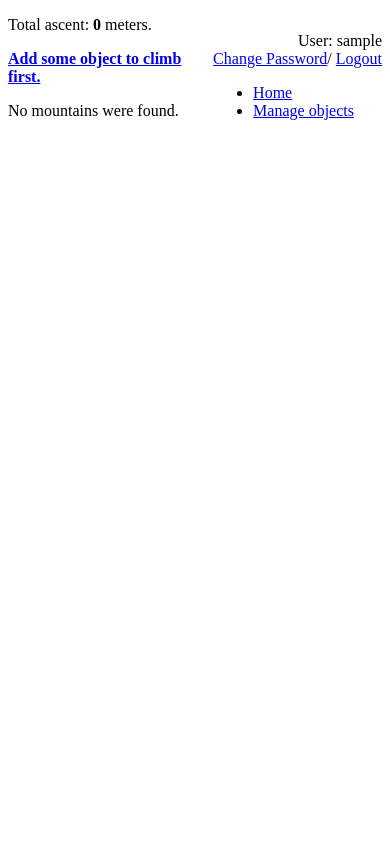
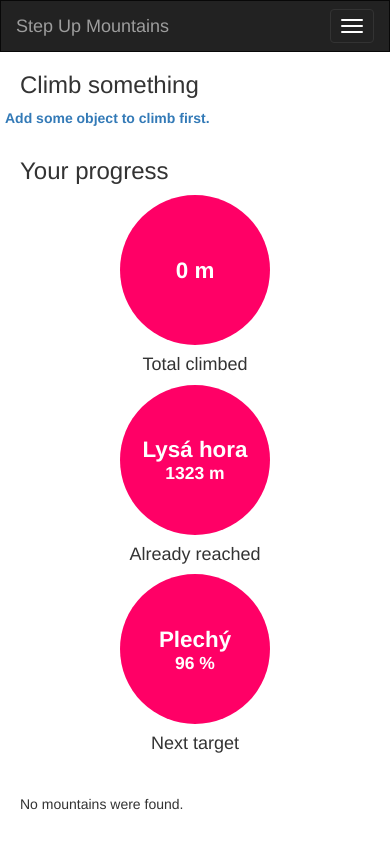
Before and after one commit to sedlar/step-up-mountains, a Django app: page / in a window 390 px wide. Run offline with Django 3.2, Linux system fonts and the light colour scheme; the visitor is signed in with stand-in values (Sample User, id 1); data that the repository does not hold is empty; some libraries are stand-ins or nearby versions.

Commit message:
Incorporated style into mounain_list view

```diff
--- a/stepupmountains/models.py
+++ b/stepupmountains/models.py
@@ -8,9 +8,7 @@ class Mountain(models.Model):
     elevation = models.IntegerField()
     comment = models.CharField(max_length=1000)
     def is_climbed(self, ascent):
-        if ascent >= self.elevation:
-            return 'Climbed'
-        return 'NotClimbed'
+        return ascent >= self.elevation
 
     def __str__(self):
         return self.name + ' (' + str(self.elevation) + ' m.n.m.)'
--- a/stepupmountains/static/stepupmountains/style.css
+++ b/stepupmountains/static/stepupmountains/style.css
@@ -1,16 +1,77 @@
-table {
-    border-collapse: collapse;
+.main {
+    padding: 0 20px 20px 20px;
+    margin-top: -20px;
 }
 
-table, th, td {
-    border: 1px solid black;
+.elevation {
+    text-align: right;
+}
+.table-striped > tbody > tr.climbed {
+    background-color: #C2F3A4;
+}
+.table-striped > tbody > tr.climbed:nth-of-type(2n+1) {
+    background-color: #A6D18C;
+}
+.teaser {
+    margin-bottom: 30px;
+}
+.highlight {
+    background-color: #F06;
+    width: 150px;
+    height: 150px;
+    border-radius: 75px;
+    text-align: center;
+    line-height: 150px;
+    margin-left: auto;
+    margin-right: auto;
+}
+.highlight div {
+    display: inline-block;
+    vertical-align: middle;
+    line-height: normal;
+}
+.highlight strong {
+    display: block;
+    font-size: 160%;
+    color: #fff;
+}
+.highlight small {
+    color: #fff;
+    font-size: 125%;
+    font-weight: bold;
+}
+h4 {
+    text-align: center;
+}
+.table > tbody > tr.expander > td {
+    padding: 0;
+}
+.expander button {
+    width: 100%;
+    margin: 0;
 }
 
-#even_Climbed { background-color: #00CC00 }
-#odd_Climbed { background-color: #009900 }
-#even_NotClimbed { background-color: #CCCCCC }
-#odd_NotClimbed { background-color: #AAAAAA }
+.button-bar button {
+    width: 100%;
+    margin-bottom: 15px;
+}
 
-#account { text-align: right }
-#side { float: right; }
-#elevation { text-align: right }
+@media (max-width: 768px) {
+    .comment {
+        text-align: center;
+    }
+}
+@media (max-width: 992px) and (min-width: 768px) {
+    .teaser .col-sm-6:not(:last-child) {
+        margin-bottom: -75px;
+    }
+    .teaser .col-sm-6:last-child {
+        clear: both;
+        margin-left: auto;
+        margin-right: auto;
+        float: none;
+    }
+}
+form {
+    margin-bottom: 30px;
+}
--- a/stepupmountains/templates/stepupmountains/base_generic.html
+++ b/stepupmountains/templates/stepupmountains/base_generic.html
@@ -2,36 +2,54 @@
 <html lang="en">
 <head>
     {% load staticfiles %}
-    <link rel="stylesheet" type="text/css" href="{% static 'stepupmountains/style.css' %}" />
-    <title>{% block title %}My amazing site{% endblock %}</title>
+    <meta charset=utf-8>
+    <meta http-equiv="X-UA-Compatible" content="IE=edge">
+    <meta name="viewport" content="width=device-width, initial-scale=1">
+    <title>{% block title %}Step Up Mountains{% endblock %}</title>
+    <link rel="stylesheet" href="https://maxcdn.bootstrapcdn.com/bootstrap/3.3.2/css/bootstrap.min.css">
+    <link rel="stylesheet" href="{% static "stepupmountains/style.css" %}" type="text/css" media="screen" charset="utf-8">
 </head>
 
 <body>
-<div id="side">
-    <div id="account">
-{% if user.is_authenticated %}
-	<p>User: {{ user.get_username }}<br />
-	<a href="{% url 'stepupmountains:accounts:change_password' %}">Change Password</a>/
-    <a href="{% url 'stepupmountains:accounts:django.contrib.auth.views.logout' %}">Logout</a></p>
-{% else %}
-	<p><a href="{% url 'stepupmountains:accounts:login' %}">Login</a></p>
-	<p><a href="{% url 'stepupmountains:accounts:register' %}">Register</a></p>
-{% endif %}
+    <div class="navbar navbar-inverse">
+        <div class="container-fluid">
+            <div class="navbar-header">
+                <button class="navbar-toggle collapsed" data-target="#navbar" data-toggle="collapse" type="button">
+                    <span class="sr-only">Toggle navigation</span>
+                    <span class="icon-bar"></span>
+                    <span class="icon-bar"></span>
+                    <span class="icon-bar"></span>
+                </button>
+                <a href="{% url 'stepupmountains:mountain_list' %}" class="navbar-brand">Step Up Mountains</a>
             </div>
-    <div id="sidebar">
-        {% block sidebar %}
-        <ul>
-            <li><a href="/">Home</a></li>
+            <div id="navbar" class="navbar-collapse collapse">
+                <ul class="nav navbar-nav">
                     {% if user.is_authenticated %}
                     <li><a href="{% url 'stepupmountains:manageobjects:manageobjects' %}">Manage objects</a></li>
                     {% endif %}
                 </ul>
-        {% endblock %}
+            {% if user.is_authenticated %}
+                <ul class="nav navbar-nav navbar-right">
+                    <li><a href="{% url 'stepupmountains:accounts:change_password' %}">Change password</a></li>
+                    <li><a href="{% url 'stepupmountains:accounts:django.contrib.auth.views.logout' %}">Log out</a></li>
+                </ul>
+            {% endif %}
+            </div>
         </div>
     </div>
 
-    <div id="content">
-        {% block content %}{% endblock %}
+    <div class="container-fluid">
+
+        <div class="row">
+
+            <div class="col-sm-12 main">
+                {% block content %}
+                {% endblock content %}
             </div>
+        </div><!-- .row -->
+    </div><!-- .container-fluid -->
 </body>
 </html>
+
+<!---{#% url 'stepupmountains:accounts:login' %}
+{#% url 'stepupmountains:accounts:register' %}---!>
--- a/stepupmountains/templates/stepupmountains/mountain_list.html
+++ b/stepupmountains/templates/stepupmountains/mountain_list.html
@@ -1,30 +1,92 @@
 {% extends "stepupmountains/base_generic.html" %}
 {% block title %}Step Up Mountains - Mountain's list{% endblock %}
 {% block content %}
+    <h3>Climb something</h3>
     {% if user.is_authenticated %}
-	<p>Total ascent: <b>{{ total_climbed }}</b> meters.</p>
-{% endif %}
+        <div class="row button-bar">
         {% if object_list %}
             {% for object in object_list %}
+                <div class="col-xs-6 col-sm-4 col-md-3 col-lg-2">
                     <form action="{% url 'stepupmountains:climb_object' %}" method="POST">
                     {% csrf_token %}
                     <input type="hidden" name="climbed_object" id="climbed_object" value="{{ object.id }}" />
-		<input type="submit" name="Climb" id="climb_button" value="Climb {{ object.name }}" />
+                    <input type="submit" name="Climb" class="btn btn-lg btn-default" value="{{ object.name }}" />
                     </form>
+                </div>
             {% endfor %}
         {% else %}
-	{% if user.is_authenticated %}
             <p><b><a href="{% url 'stepupmountains:manageobjects:add' %}">Add some object to climb first.</a></b></p>
         {% endif %}
+        </div>
+
+        <h3>Your progress</h3>
+
+        <div class="row teaser">
+            <div class="col-sm-4">
+                <div class="highlight">
+                    <div>
+                        <strong>{{ total_climbed }}&nbsp;m</strong>
+                    </div>
+                </div>
+                <h4>Total climbed</h4>
+            </div>
+            <div class="col-sm-4">
+                <div class="highlight">
+                    <div>
+                        <strong>Lysá hora</strong>
+                        <small>1323&nbsp;m</small>
+                    </div>
+                </div>
+                <h4>Already reached</h4>
+            </div>
+            <div class="col-sm-4">
+                <div class="highlight">
+                    <div>
+                        <strong>Plechý</strong>
+                        <small>96 %</small>
+                    </div>
+                </div>
+                <h4>Next target</h4>
+            </div>
+        </div>
     {% endif %}
 
     {% if mountain_list %}
-	<table>
+        <table class="table table-striped">
             {% for mountain in mountain_list %}
-			<tr id='{% cycle 'odd' 'even' %}_{{mountain.climbed}}'><td>{{mountain.name}}</td><td id="elevation">{{mountain.elevation}} m. n. m.</td><td>{{mountain.comment}}</td></tr>
+                <tr class="{{ mountain.climbed }}">
+                    <td>{{ mountain.name }}</td>
+                    <td class="elevation">{{ mountain.elevation }}&nbsp;m</td>
+                    <td class="comment">
+                        <span class="hidden-xs">{{ mountain.comment }}</span>
+                        <span class="glyphicon glyphicon-question-sign visible-xs-inline" title="{{ mountain.comment }}" data-toggle="tooltip" data-placement="left"></span>
+                    </td>
+                </tr>
             {% endfor %}
         </table>
     {% else %}
         <p>No mountains were found.<p>
     {% endif %}
+
+<script src="https://code.jquery.com/jquery-1.11.2.min.js"></script>
+<script src="https://maxcdn.bootstrapcdn.com/bootstrap/3.3.2/js/bootstrap.min.js"></script>
+<script type="text/javascript" charset="utf-8">
+    $(document).ready(function () {
+        var expander = $('<tr class="expander">' +
+                           '<td colspan=3>' +
+                             '<button class="btn btn-small btn-link">' +
+                               '<span class="glyphicon glyphicon-option-horizontal"></span>' +
+                             '</button>' +
+                           '</td>' +
+                         '</tr>');
+        $("tr:not(.climbed)").slice(0, -2).hide();
+        $("table").prepend(expander);
+        expander.click(function() {
+            $(".expander").remove();
+            $("tr").show();
+        });
+        $('[data-toggle="tooltip"]').tooltip();
+    });
+</script>
+
 {% endblock %}
--- a/stepupmountains/views.py
+++ b/stepupmountains/views.py
@@ -22,36 +22,41 @@ from django.views.decorators.http import require_http_methods
 @require_GET
 @login_required
 def not_so_quickly(request):
-	return render(request, 'stepupmountains/not_so_quickly.html')
+    return render(request, 'stepupmountains/not_so_quickly.html')
 
 @require_GET
 def mountain_list(request):
-	all_mountains = Mountain.objects.order_by('-elevation');
-	all_objects = get_all_active_objects(request.user)
-	total_climbed = get_total_ascent(request.user)
-	for mountain in all_mountains:
-		mountain.climbed = Mountain.is_climbed(mountain, total_climbed)
-	context = {'mountain_list': all_mountains, 'object_list': all_objects, 'total_climbed': total_climbed}
-	return render(request, 'stepupmountains/mountain_list.html', context)
+    all_mountains = Mountain.objects.order_by('-elevation');
+    all_objects = get_all_active_objects(request.user)
+    total_climbed = get_total_ascent(request.user)
+    for mountain in all_mountains:
+        print mountain.name
+        print Mountain.is_climbed(mountain, total_climbed)
+        if Mountain.is_climbed(mountain, total_climbed):
+            mountain.climbed = "climbed"
+        else:
+            mountain.climbed = ""
+    context = {'mountain_list': all_mountains, 'object_list': all_objects, 'total_climbed': total_climbed}
+    return render(request, 'stepupmountains/mountain_list.html', context)
 
 @require_http_methods(['GET', 'POST'])
 @login_required
 def climb_object(request):
-	if request.method == 'GET':
-		return HttpResponseRedirect(reverse('stepupmountains:mountain_list'))
+    if request.method == 'GET':
+        return HttpResponseRedirect(reverse('stepupmountains:mountain_list'))
 
-	if not re.match("^[0-9]+$", request.POST['climbed_object']):
-		return HttpResponseRedirect(reverse('stepupmountains:mountain_list'))
+    if not re.match("^[0-9]+$", request.POST['climbed_object']):
+        return HttpResponseRedirect(reverse('stepupmountains:mountain_list'))
 
-	climbed_object = get_object_by_id(request.user, request.POST['climbed_object'])
-	if request.user != climbed_object.user:
-		return HttpResponseForbidden('You are not allowed to climb this object')
+    climbed_object = get_object_by_id(request.user, request.POST['climbed_object'])
+    if request.user != climbed_object.user:
+        return HttpResponseForbidden('You are not allowed to climb this object')
 
-	latest_climb = get_all_climbs(request.user).extra(order_by = ['-datetime']).first()
-	if latest_climb:
-		if latest_climb.datetime + datetime.timedelta(minutes=1) > timezone.now():
-			return HttpResponseRedirect(reverse('stepupmountains:not_so_quickly'))
+    latest_climb = get_all_climbs(request.user).extra(order_by = ['-datetime']).first()
+    if latest_climb:
+        if latest_climb.datetime + datetime.timedelta(minutes=1) > timezone.now():
+            return HttpResponseRedirect(reverse('stepupmountains:not_so_quickly'))
 
-	climb = Climb(user=request.user, climbed_object=climbed_object)
-	climb.save()
-	return HttpResponseRedirect(reverse('stepupmountains:mountain_list'))
+    climb = Climb(user=request.user, climbed_object=climbed_object)
+    climb.save()
+    return HttpResponseRedirect(reverse('stepupmountains:mountain_list'))
```
Lines whose indentation alone changed are shown as unchanged.
